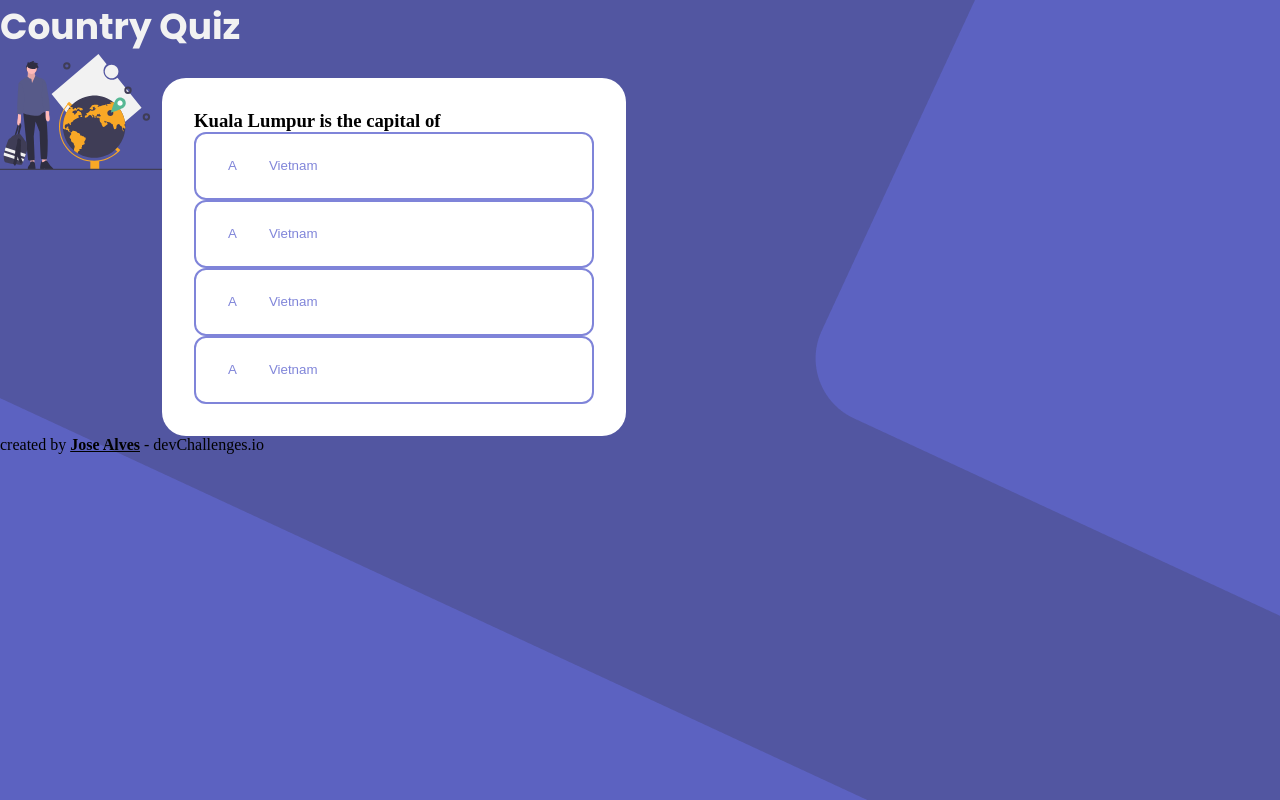
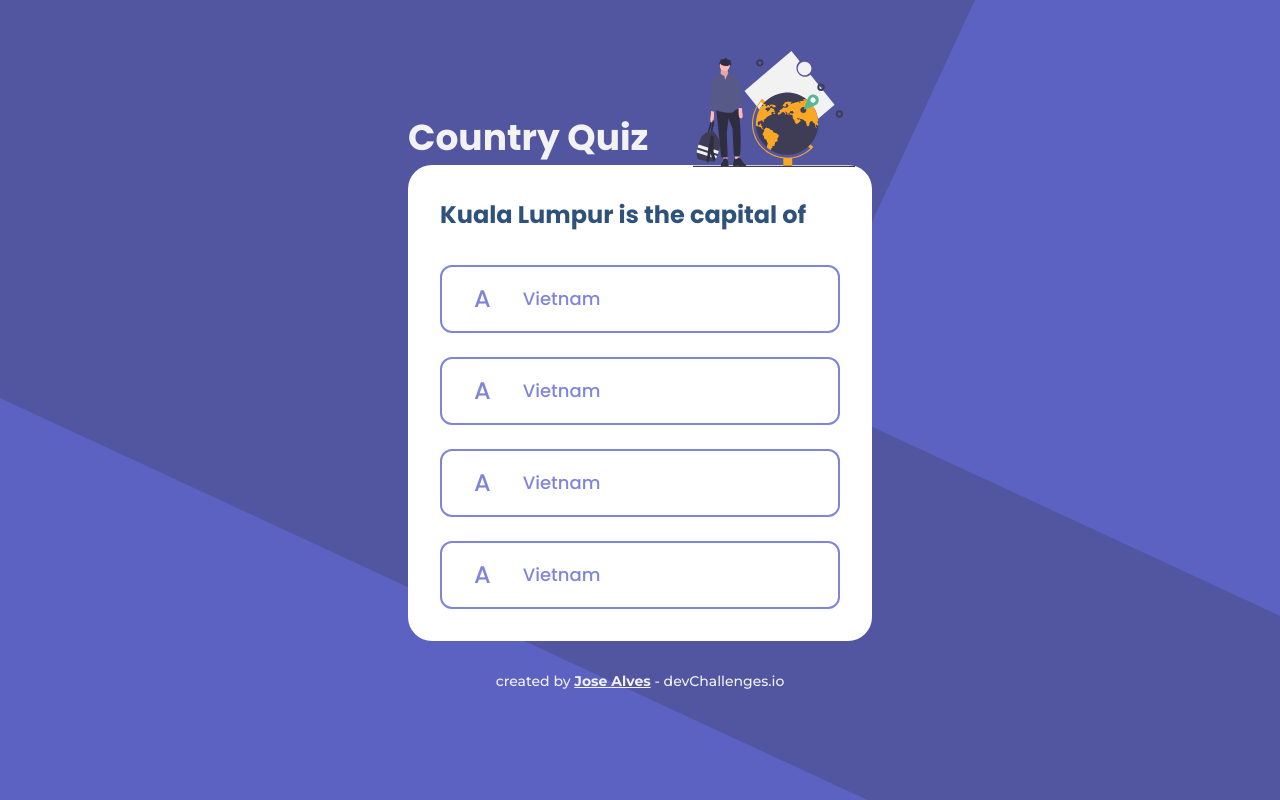
Before and after one commit to hitmaizer/quiz-game, a React (Create React App) app: page / in a window 1280 px wide. Built offline with nearby package versions, Linux system fonts and the light colour scheme.

Commit message:
basic styling

```diff
--- a/src/scss/style.css
+++ b/src/scss/style.css
@@ -30,6 +30,32 @@
   height: 100vh;
   background: url(http://localhost:3000/images/background.png);
   background-position: center;
+  display: -webkit-box;
+  display: -ms-flexbox;
+  display: flex;
+  -webkit-box-orient: vertical;
+  -webkit-box-direction: normal;
+      -ms-flex-direction: column;
+          flex-direction: column;
+  -webkit-box-pack: center;
+      -ms-flex-pack: center;
+          justify-content: center;
+  -webkit-box-align: center;
+      -ms-flex-align: center;
+          align-items: center;
+}
+
+.question__container {
+  position: relative;
+}
+
+.footer__sign {
+  font-family: "Montserrat", sans-serif;
+  font-weight: 500;
+  margin-top: 32px;
+  font-size: 14px;
+  line-height: 17px;
+  color: #F2F2F2;
 }
 
 .game__title {
@@ -39,3 +65,37 @@
   line-height: 54px;
   color: #F2F2F2;
 }
+
+.card__img {
+  position: absolute;
+  top: -60px;
+  left: 285px;
+}
+
+.card__title {
+  font-family: "Poppins", sans-serif;
+  font-weight: 700;
+  font-size: 24px;
+  line-height: 36px;
+  color: #2F527B;
+}
+
+.choices__wrapper {
+  gap: 24px;
+  margin-top: 32px;
+}
+
+.choice__order {
+  font-family: "Poppins", sans-serif;
+  font-weight: 500;
+  font-size: 24px;
+  line-height: 36px;
+  text-transform: uppercase;
+}
+
+.choice__text {
+  font-family: "Poppins", sans-serif;
+  font-weight: 500;
+  font-size: 18px;
+  line-height: 27px;
+}
```
